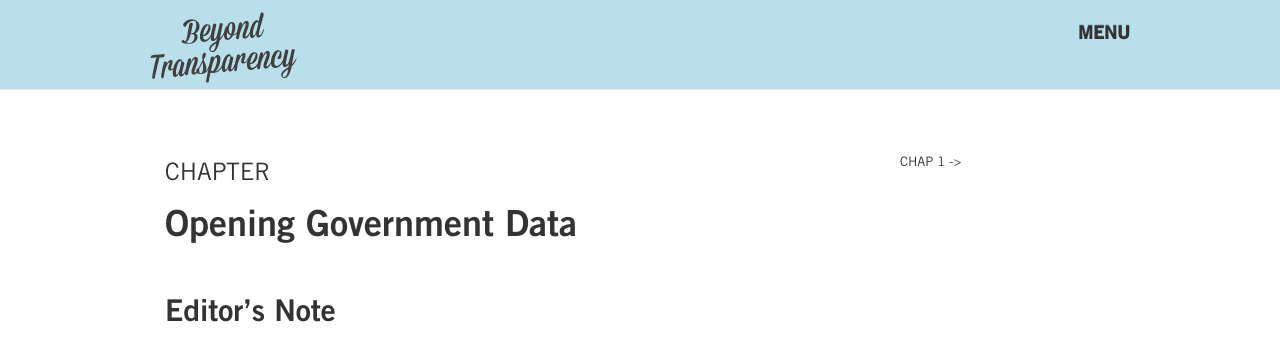
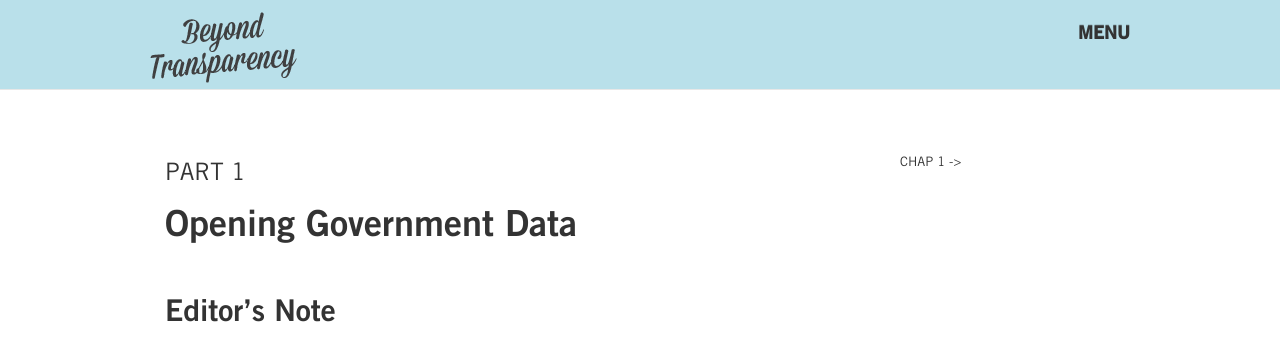
Before and after one commit to codeforamerica/beyondtransparency, a Jekyll site: the page built from chapters/part-1.md, in a window 1280 px wide and 900 px high. Shown: the top 341 px of the window. Built offline with Jekyll 4.4.1, drawn with Linux system fonts in a browser that asks for light colours; nearby versions of some CDN libraries; some web fonts are replaced; library files that are not in the unit come from our copies; Markdown is read by kramdown in place of the engine named in the settings.

Commit message:
add better handling of parts

```diff
--- a/_layouts/chapter.html
+++ b/_layouts/chapter.html
@@ -10,9 +10,14 @@ layout: default
 
   <div class="col-md-9">
 
-    {% if page.chapter != 0 %}
+    {% if page.chapter != 0 and page.chapter != 99 and page.ispart != true%}
     <h4 class="chapter-number">Chapter {{page.chapter}}</h4>
     {% endif %}
+
+    {% if page.ispart == true %}
+    <h4 class="chapter-number">Part {{page.part}}</h4>
+    {% endif %}
+
     <h1 class="chapter-title">{{page.title}}</h1>
 
     <div class="chapter-text">
```
Also changed, not shown: chapters/part-1.md (+1 -0 lines), chapters/part-2.md (+1 -0 lines), chapters/part-5-chapter-99.md (+1 -1 lines).
